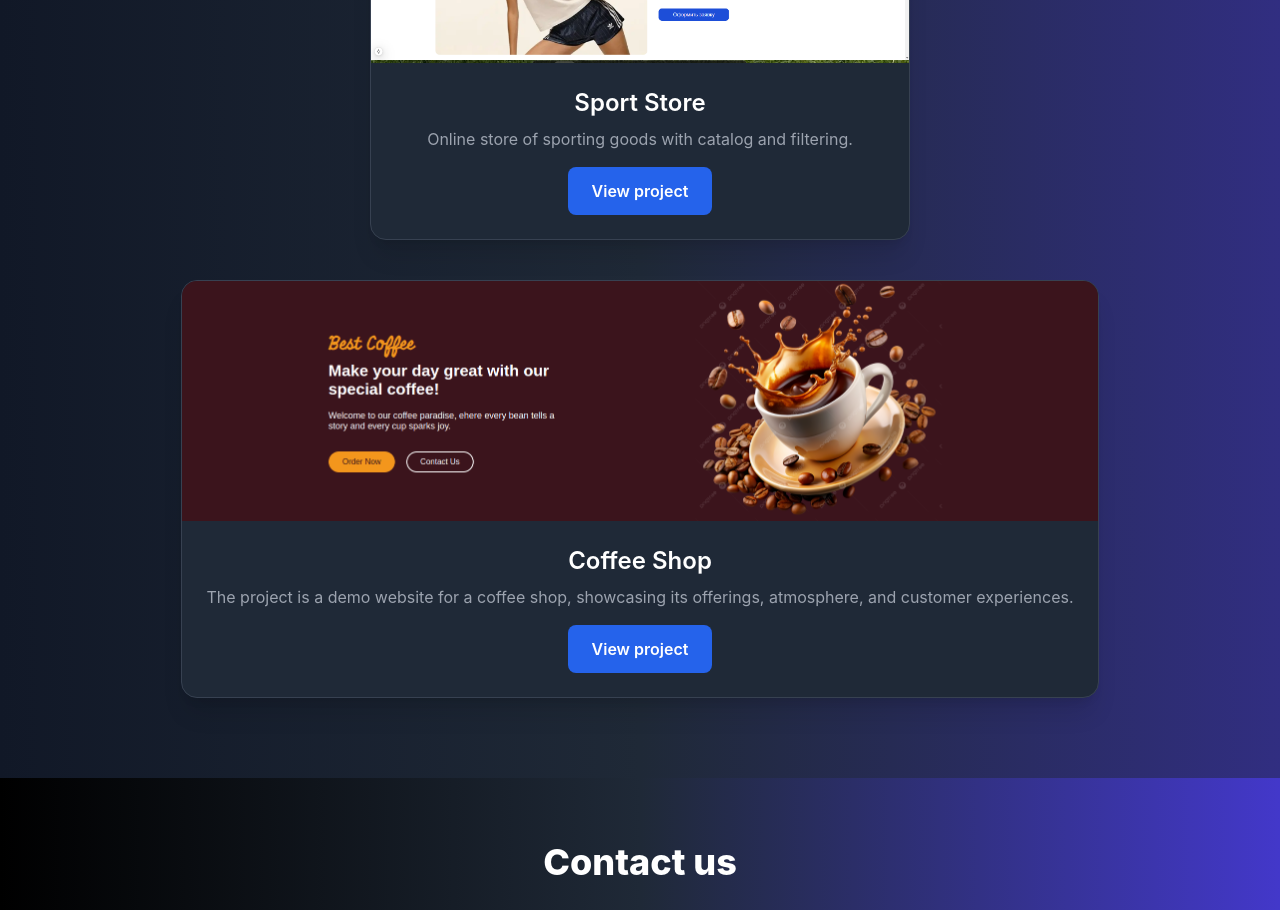
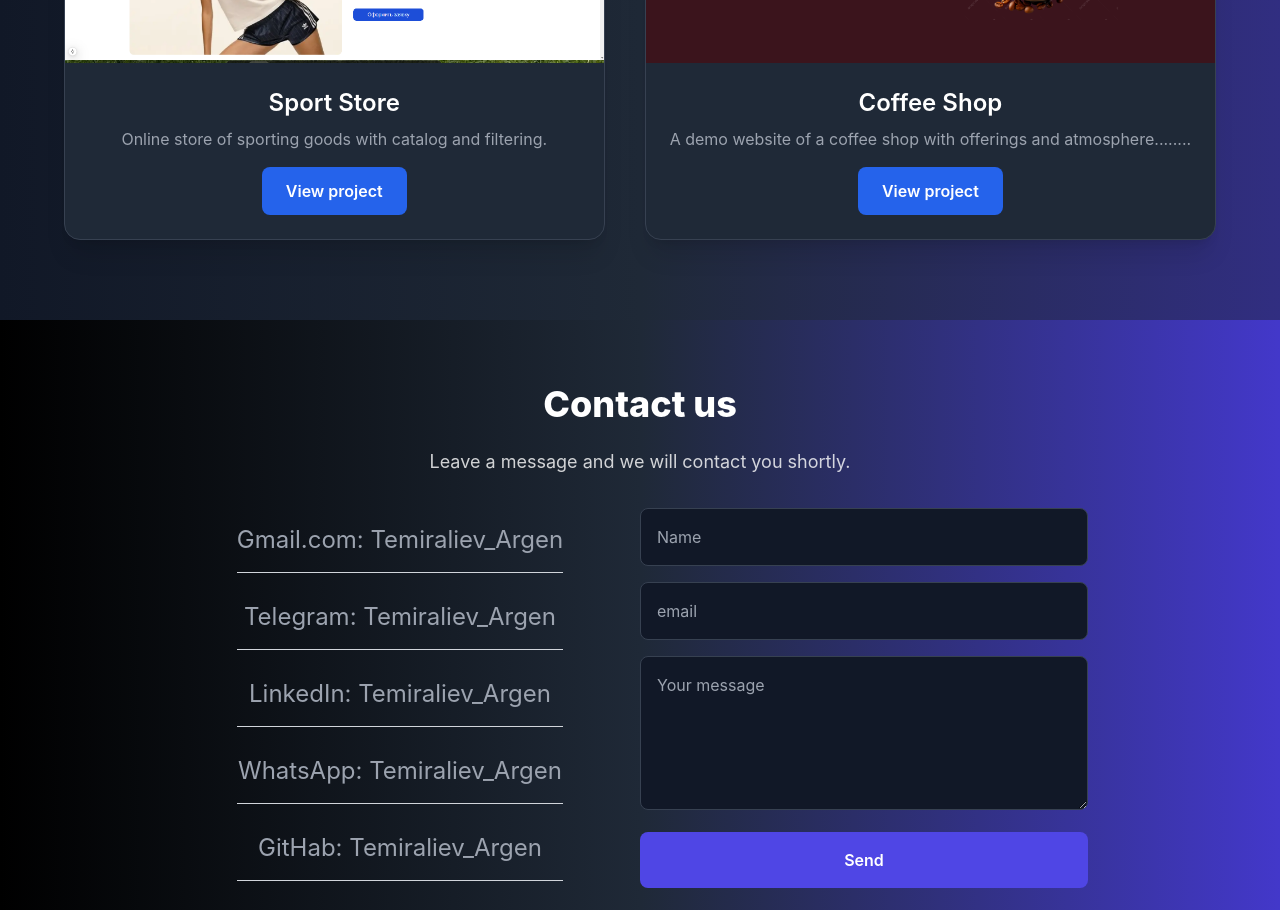
Before and after one commit to ArgenTemiraliev/Portfolio, a React (Create React App) app: page / in a window 1280 px wide. Shown: the part 1700-2610 px from the top of the page. Built offline with nearby package versions, Linux system fonts and the light colour scheme.

Commit message:
new project

```diff
--- a/src/components/project/Projekt.jsx
+++ b/src/components/project/Projekt.jsx
@@ -12,7 +12,7 @@ const projekts = [
   { name: 'Java Script', text: 'A modern JavaScript web project with an interactive interface.', img: imgProject1, link: 'https://java-script-mauve.vercel.app/' },
   { name: 'QR Menu', text: 'QR menu for restaurants with easy navigation and quick access.', img: imgProject2, link: 'https://beknazar007.github.io/qr-menu-website/' },
   { name: 'Sport Store', text: 'Online store of sporting goods with catalog and filtering.', img: imgProject3, link: 'https://github.com/Abaijan/sports' },
-  {name: "Coffee Shop" , text:"The project is a demo website for a coffee shop, showcasing its offerings, atmosphere, and customer experiences.", img: imgProject4 , link :"https://coffee-seven-beryl.vercel.app/"}
+  {name: "Coffee Shop" , text:"A demo website of a coffee shop with offerings and atmosphere........", img: imgProject4 , link :"https://coffee-seven-beryl.vercel.app/"}
 ];
 
 function Projekt() {
```
